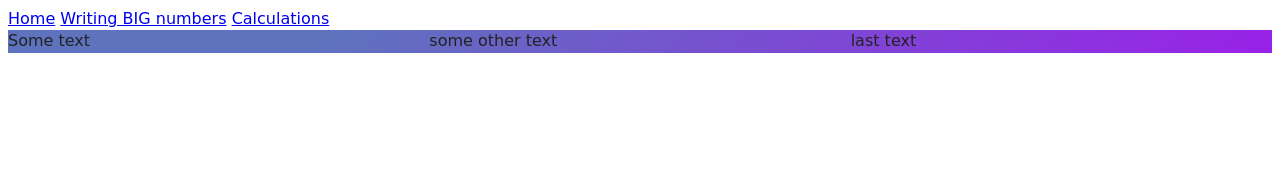
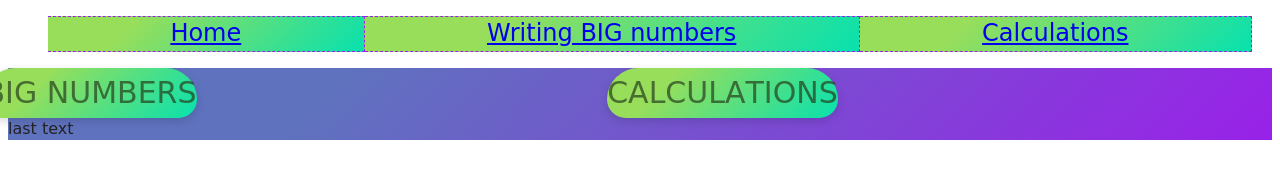
Before and after one commit to stolenKudue/M4tmatriusWebsite, a plain HTML site: page index.html in a window 1280 px wide. Drawn offline with Linux system fonts and the light colour scheme.

Commit message:
Slime buttons added to home page

```diff
--- a/css/homepage.css
+++ b/css/homepage.css
@@ -1,6 +1,6 @@
 .container{
   Display: grid;
-  grid-template-columns: repeat(3, 1fr);
+  grid-template-columns: repeat(2, 1fr);
 }
 
 @media (max-width: 701px){
--- a/css/navigation.css
+++ b/css/navigation.css
@@ -30,6 +30,24 @@ a{
   background-image: linear-gradient(315deg, #08e1ae 0%, #98de5b 74%);
 }
 
+#nav ul{
+  display: flex;
+  flex-direction: row;
+  flex-basis: auto;
+  flex-grow: 1;
+  align-self: center;
+  align-items: center;
+}
+
+#nav li{
+  font-size: 24px;
+  list-style: none;
+  padding-left: 10%;
+  padding-right: 10%;
+  background-image: linear-gradient(315deg, #08e1ae 0%, #98de5b 74%);
+  border: 1px dashed #9921e8;
+  border-left-width: 0px;
+}
 
 /*!* Add a grey background color on mouse-over *!*/
 /*#mobileNav a:hover {*/
@@ -37,7 +55,7 @@ a{
 /*  color: black;*/
 /*}*/
 
-@media only screen and (min-width: 701px) {
+@media only screen and (min-width: 1201px) {
   /* hide hamburger */
   #mobileNav {
     display: none;
@@ -49,7 +67,7 @@ a{
 }
 
 /* if browser window is smaller than max-width */
-@media only screen and (max-width: 700px) {
+@media only screen and (max-width: 1200px) {
   /* show hamburger */
   #mobileNav {
     display: block;
--- /dev/null
+++ b/css/slimeBtn.css
@@ -0,0 +1,85 @@
+.slime * {
+  padding: 0;
+  margin: 0;
+  box-sizing: border-box;
+}
+
+/*body {*/
+/*  height: 100vh;*/
+/*  background-color: #9921e8;*/
+/*  background-image: linear-gradient(315deg, #9921e8 0%, #5f72be 74%);*/
+/*  display: flex;*/
+/*  justify-content: center;*/
+/*  align-items: center;*/
+/*}*/
+
+.wrapper {
+  height: 50px;
+  width: 165px;
+  -webkit-tap-highlight-color: transparent;
+  display: flex;
+  justify-content: center;
+  align-items: flex-end;
+}
+
+.slime button {
+  height: 100%;
+  cursor: pointer;
+  background-color: #08e1ae;
+  background-image: linear-gradient(315deg, #08e1ae 0%, #98de5b 74%);
+  border: none;
+  border-radius: 50px 50px 30px 30px;
+  transition: 1s;
+  box-shadow: 0 3px 10px rgba(0,0,0,0.15);
+}
+
+.slime button:active {
+  border: none;
+  outline: none;
+}
+
+.slime button a {
+  font-family: "Fredoka One", cursive;
+  font-size: 30px;
+  text-decoration: none;
+  color: rgba(37, 61, 29, 0.7);
+  display: flex;
+  justify-content: center;
+  align-items: flex-end;
+}
+
+.slime button:hover {
+  border-radius: 100px 100px 20px 20px;
+  height: 45px;
+  width: 400px;
+}
+
+.slime button:hover .scale {
+  letter-spacing: 5px;
+  font-size: 25px;
+  transition: 1s;
+}
+
+.rotate-1, .rotate-2, .rotate-3, .rotate-4 {
+  transition: 1s;
+}
+
+.slime button:hover .rotate-1 {
+  transform: rotate(15deg);
+}
+
+.slime button:hover .rotate-2 {
+  transform: rotate(-15deg);
+}
+
+.slime button:hover .rotate-3 {
+  transform: rotate(10deg);
+}
+
+.slime button:hover .rotate-4 {
+  transform: rotate(-25deg);
+}
+
+.slime button:active {
+  filter: hue-rotate(90deg);
+}
--- a/index.html
+++ b/index.html
@@ -16,16 +16,21 @@
   <link rel="stylesheet" href="css/navigation.css">
   <!--  Burger button library-->
   <link rel="stylesheet" href="https://cdnjs.cloudflare.com/ajax/libs/font-awesome/4.7.0/css/font-awesome.min.css">
+  <link rel="stylesheet" href="css/slimeBtn.css">
+
   <script src="js/Navigation.js"></script>
+
 
 </head>
 
 <body>
   <header role="banner">
     <nav role="navigation" id="nav">
-      <a href="index.html">Home</a>
-      <a href="bigNumbers.html">Writing BIG numbers</a>
-      <a href="calculations.html">Calculations</a>
+      <ul>
+        <li style="list-style: none;"><a href="index.html">Home</a></li>
+        <li><a href="bigNumbers.html">Writing BIG numbers</a></li>
+        <li><a href="calculations.html">Calculations</a></li>
+      </ul>
     </nav>
     <nav role="navigation" id="mobileNav">
       <a href="javascript:void(0);" class="icon" onclick="toggleBurgerNav()">
@@ -41,11 +46,38 @@
 
   <main>
     <div class="container">
+        <div class="slime wrapper">
+          <button><a href="bigNumbers.html">
+            <div class="scale rotate-4">B</div>
+            <div class="scale rotate-2">I</div>
+            <div class="scale rotate-3">G</div>
+            <div class="scale rotate-1">&nbsp;</div>
+            <div class="scale rotate-2">N</div>
+            <div class="scale rotate-2">U</div>
+            <div class="scale rotate-2">M</div>
+            <div class="scale rotate-2">B</div>
+            <div class="scale rotate-2">E</div>
+            <div class="scale rotate-2">R</div>
+            <div class="scale rotate-2">S</div>
+          </a></button>
+        </div>
       <div>
-        Some text
-      </div>
-      <div>
-        some other text
+        <div class="slime wrapper">
+          <button><a href="calculations.html">
+            <div class="scale rotate-4">C</div>
+            <div class="scale rotate-2">A</div>
+            <div class="scale rotate-3">L</div>
+            <div class="scale rotate-1">C</div>
+            <div class="scale rotate-2">U</div>
+            <div class="scale rotate-2">L</div>
+            <div class="scale rotate-2">A</div>
+            <div class="scale rotate-2">T</div>
+            <div class="scale rotate-2">I</div>
+            <div class="scale rotate-2">O</div>
+            <div class="scale rotate-2">N</div>
+            <div class="scale rotate-2">S</div>
+          </a></button>
+        </div>
       </div>
       <div>
         last text
```
